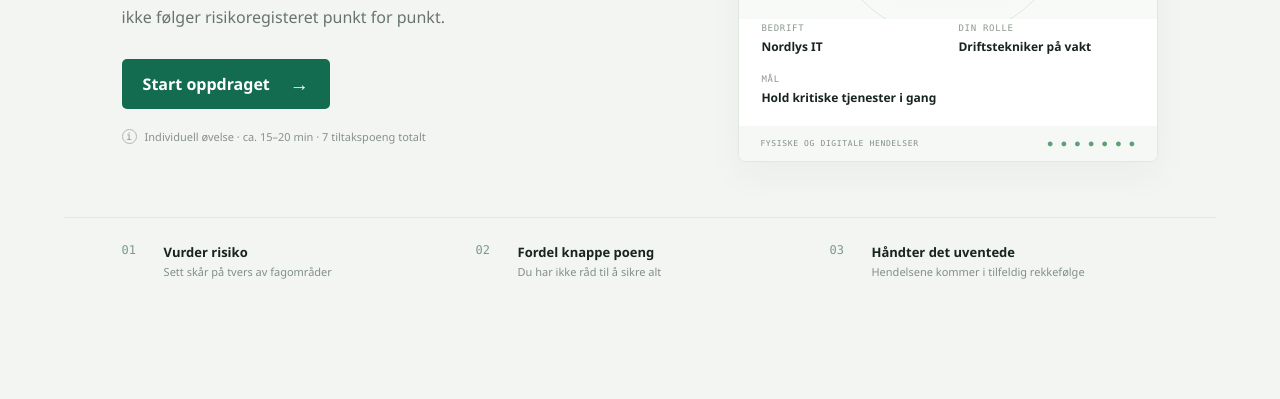
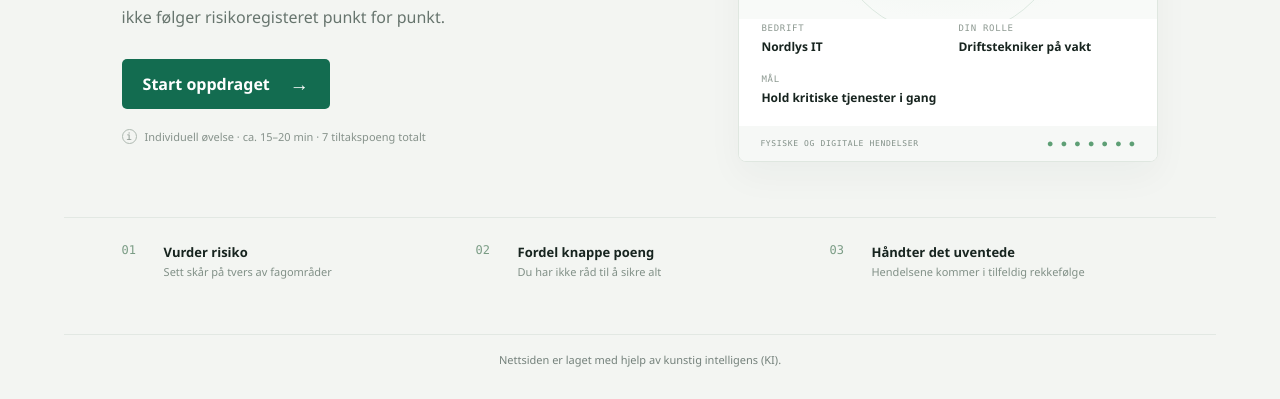
Before and after one commit to kadalsaune/risk-analysis-and-cybersecurity-game, a website built with Vite: page index.html in a window 1280 px wide. Shown: the part 423-822 px from the top of the page. Before the commit the page ends 800 px from the top, so only its background shows below. Built offline with nearby package versions, Linux system fonts and the light colour scheme.

Commit message:
feat: add AI attribution footer
Co-authored-by: Copilot <223556219+Copilot@users.noreply.github.com>

```diff
--- a/src/main.ts
+++ b/src/main.ts
@@ -519,7 +519,7 @@ function render(): void {
     simulation: renderSimulation,
     results: renderResults,
   }[state.phase]()
-  app!.innerHTML = content
+  app!.innerHTML = `${content}<footer class="site-footer"><p>Nettsiden er laget med hjelp av kunstig intelligens (KI).</p></footer>`
 }
 
 function clearTimer(): void {
--- a/src/style.css
+++ b/src/style.css
@@ -21,6 +21,8 @@ body { margin: 0; min-width: 360px; min-height: 100vh; }
 button { font: inherit; }
 button:focus-visible, a:focus-visible { outline: 3px solid #e8a43d; outline-offset: 3px; }
 #app { max-width: 1440px; min-height: 100vh; margin: 0 auto; padding: 0 64px 32px; }
+.site-footer { margin-top: 30px; padding: 17px 0 0; border-top: 1px solid var(--line); text-align: center; }
+.site-footer p { margin: 0; color: var(--muted); font-size: 11px; }
 
 .topbar { height: 76px; display: flex; align-items: center; justify-content: space-between; border-bottom: 1px solid var(--line); }
 .brand { display: flex; align-items: center; gap: 10px; text-decoration: none; color: var(--ink); font: 700 14px var(--heading); letter-spacing: .14em; }
```
